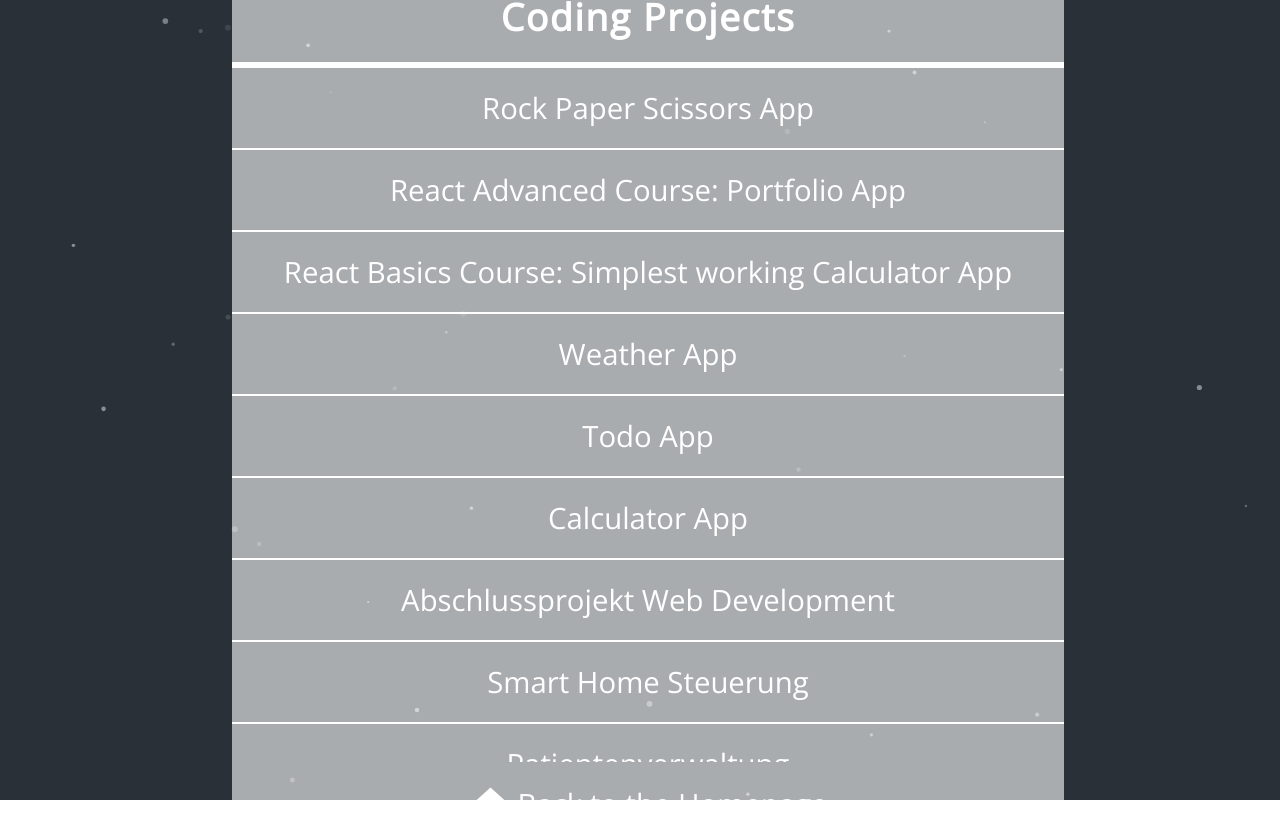
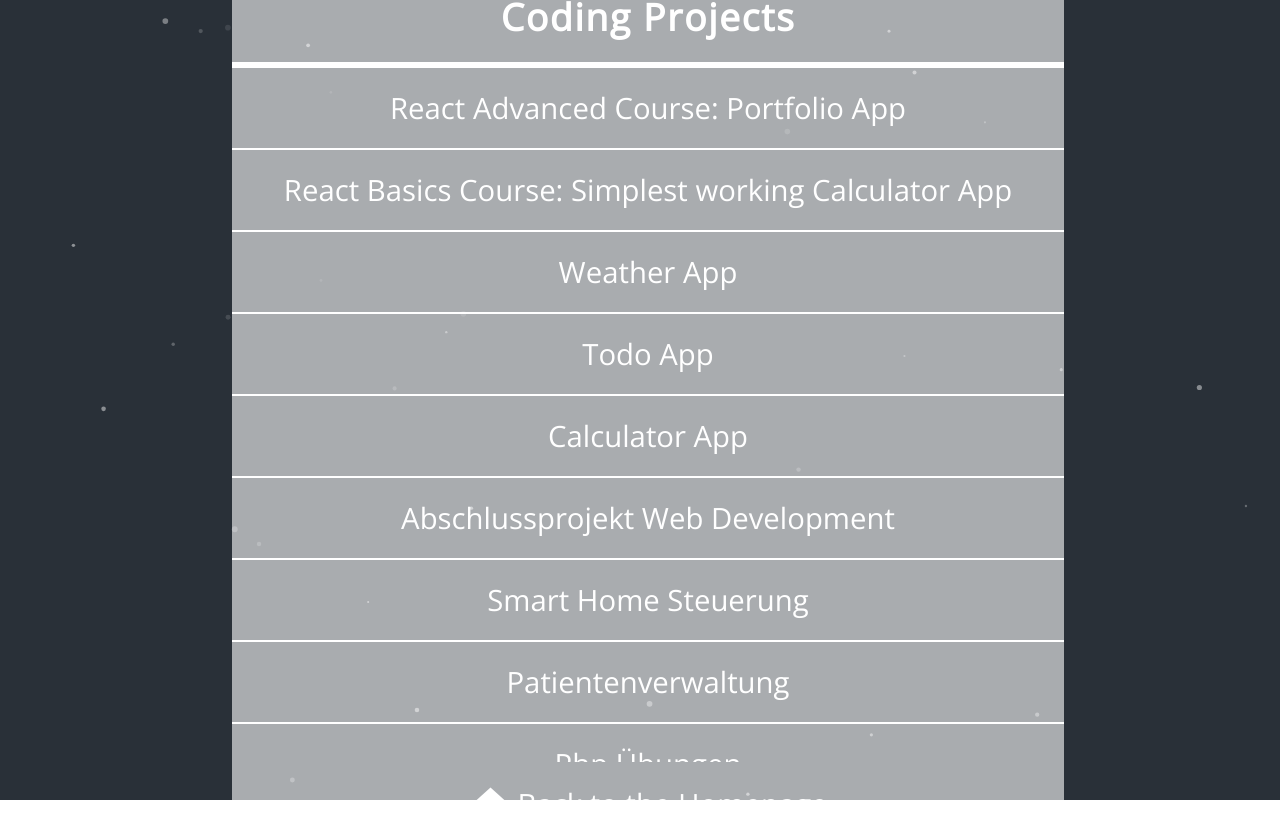
Before and after one commit to t-scheiber/nextjs_app, a Next.js app: page /codingprojects in a window 1280 px wide. Shown: the top 838 px of the page. Built offline with nearby package versions, Linux system fonts and the light colour scheme.

Commit message:
corrections coding projects

```diff
--- a/components/CodingProjectsList.js
+++ b/components/CodingProjectsList.js
@@ -2,10 +2,10 @@ import styles from '../styles/Codingprojects.module.css';
 
 const CodingProjectsList = () => {
   const projects = [
-    {
-      name: 'Rock Paper Scissors App',
-      url: 'https://t-scheiber.github.io/AK_WeatherApp/',
-    },
+    // {
+    //   name: 'Rock Paper Scissors App',
+    //   url: 'https://t-scheiber.github.io/AK_WeatherApp/',
+    // },
     {
       name: 'React Advanced Course: Portfolio App',
       url: 'https://advanced-react-course-portfolio.vercel.app/',
```
